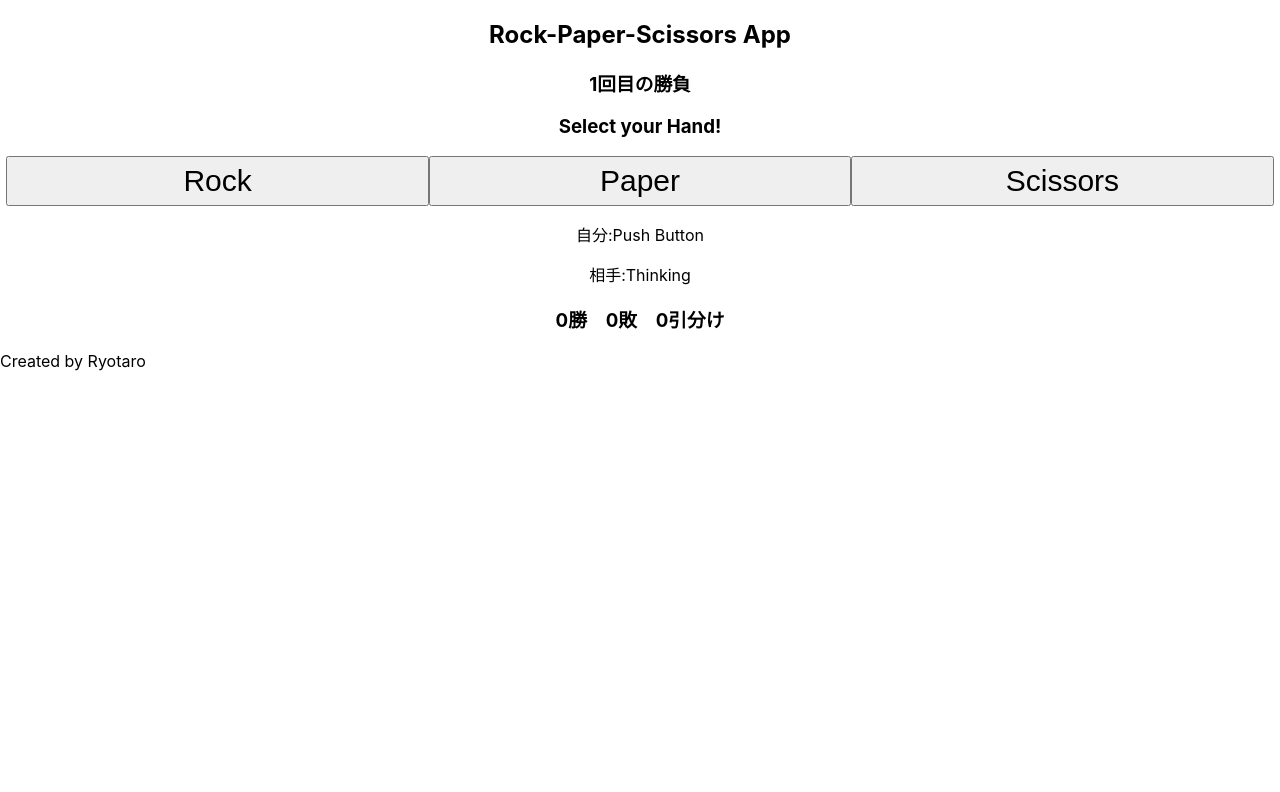
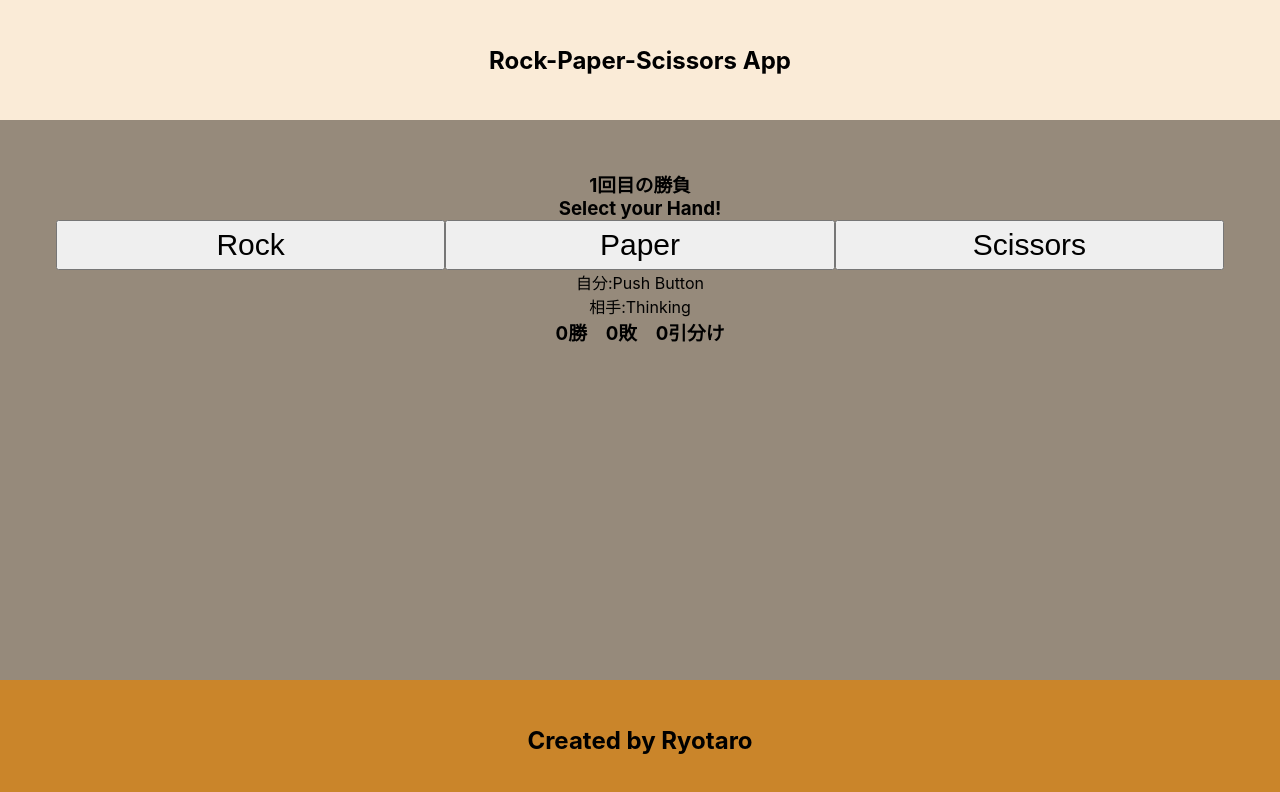
Before and after one commit to ryotaro-0805/rock-paper-scissors-App, a Next.js app: page / in a window 1280 px wide. Shown: the top 792 px of the page. Built offline with nearby package versions, Linux system fonts and the light colour scheme.

Commit message:
✅ 更新した。

```diff
--- a/pages/index.js
+++ b/pages/index.js
@@ -52,9 +52,11 @@ export default function Home() {
         <meta name="apple-mobile-web-app-capable" content="yes" />
         <link rel="icon" href="/favicon.ico" />
       </Head>
-
+      <header className={styles.header}>
+        <h2>Rock-Paper-Scissors App</h2>
+      </header>
+      <main className={styles.main}>
         <div className={styles.my}>
-        <h2>Rock-Paper-Scissors App</h2>
           <h3>{status}回目の勝負</h3>
           {!myHand && <h3>Select your Hand!</h3>}
           {/* <button className={styles.button} onClick={() => getHand('rock')} disabled={handleAble}>✊</button>
@@ -73,7 +75,8 @@ export default function Home() {
           {myHand && <button className={styles.button} onClick={nextFnc}>Next</button>}
           <h3>{`${winNum}勝　${lossNum}敗　${drawNum}引分け`}</h3>
         </div>
-      <footer className={styles.footer}>Created by Ryotaro</footer>
+      </main>
+      <footer className={styles.footer}><h2>Created by Ryotaro</h2></footer>
     </div>
   )
 }
--- a/styles/Home.module.css
+++ b/styles/Home.module.css
@@ -1,5 +1,3 @@
-
-
 .my{
   text-align: center;
 }
@@ -13,3 +11,25 @@
 .myHand{
   color: blue;
 }
+
+.header{
+  height: 15vh;
+  background-color: antiquewhite;
+  display: flex;
+  align-items: center;
+  justify-content: center;
+}
+
+.main{
+  height: 70vh;
+  background-color: rgb(150, 138, 123);
+  padding: 50px;
+}
+
+.footer{
+  height: 15vh;
+  background-color: rgb(202, 133, 42);
+  display: flex;
+  justify-content: center;
+  align-items: center;
+}
--- a/styles/globals.css
+++ b/styles/globals.css
@@ -4,6 +4,12 @@ body {
   margin: 0;
   font-family: -apple-system, BlinkMacSystemFont, Segoe UI, Roboto, Oxygen,
     Ubuntu, Cantarell, Fira Sans, Droid Sans, Helvetica Neue, sans-serif;
+    text-align: center;
+}
+
+p,h1,h2,h3{
+  margin: 0;
+  padding: 0;
 }
 
 a {
```
Lines whose indentation alone changed are shown as unchanged.
